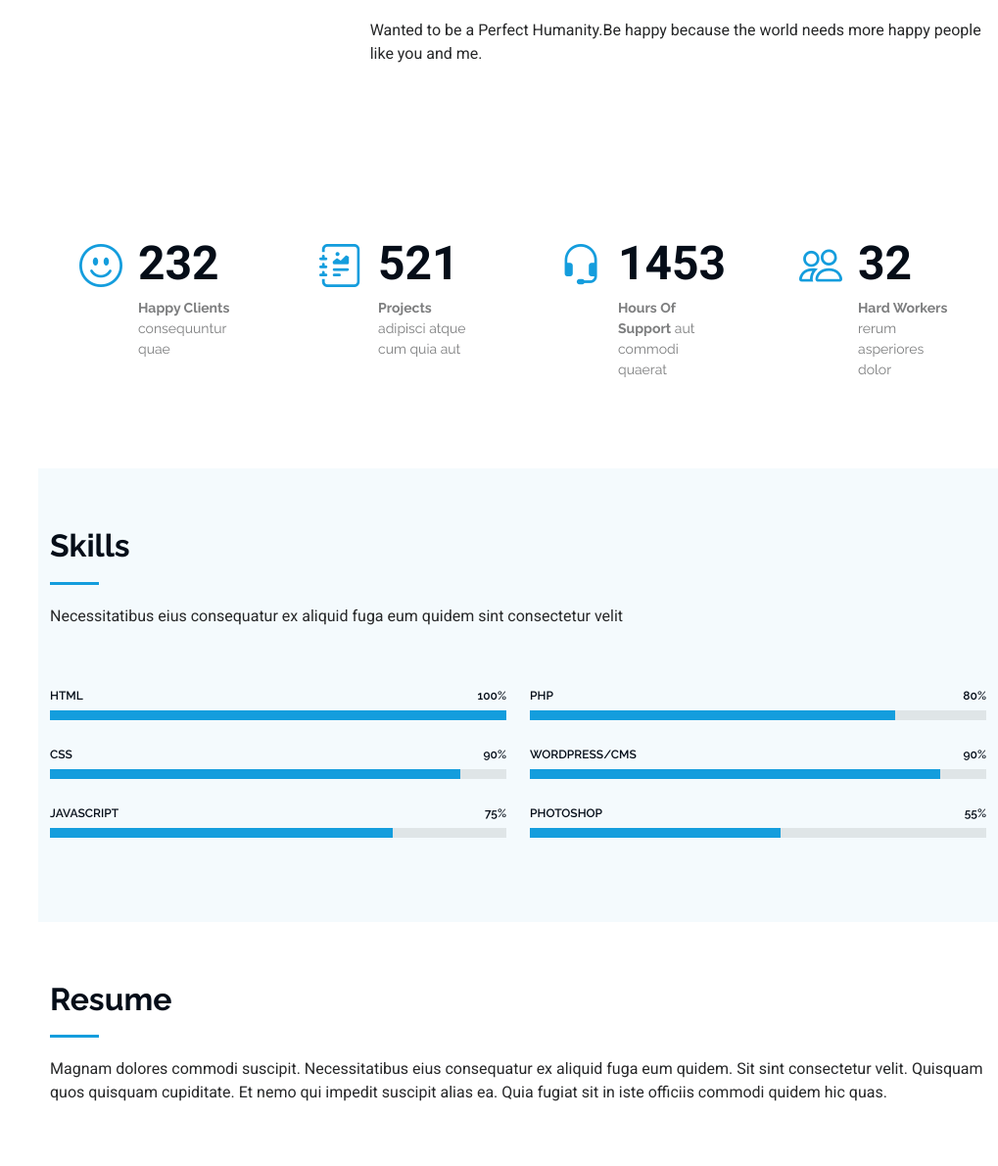
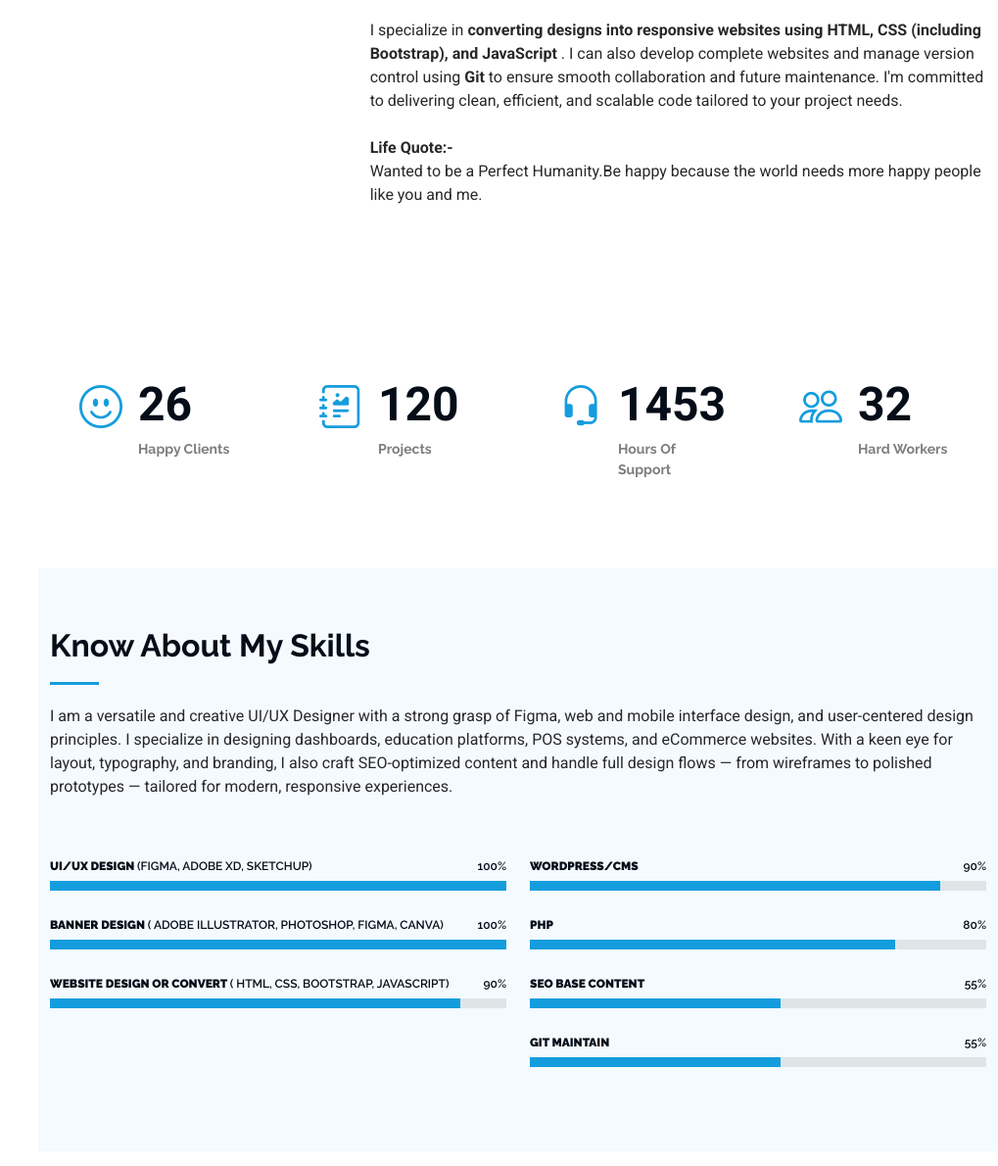
Before and after one commit to AsifMahmud251/AsifMahmud251-asif-mahmud-akash-portfolio, a plain HTML site: page index.html in a window 1280 px wide. Shown: the part 1424-2614 px from the top of the page at 98% size, without its empty margins (261-1280 px from the left). Drawn offline with Linux system fonts and the light colour scheme.

Commit message:
Update all changes

```diff
--- a/index.html
+++ b/index.html
@@ -144,6 +144,9 @@
               </div>
             </div>
             <p class="py-3">
+              I specialize in <b> converting designs into responsive websites using HTML, CSS (including Bootstrap), and JavaScript </b>. I can also develop complete websites and manage version control using <b> Git </b> to ensure smooth collaboration and future maintenance. I'm committed to delivering clean, efficient, and scalable code tailored to your project needs.
+              <br> <br>
+              <b> Life Quote:-</b> <br>
               Wanted to be a Perfect Humanity.Be happy because the world needs more happy people like you and me.
             </p>
           </div>
@@ -163,16 +166,16 @@
           <div class="col-lg-3 col-md-6">
             <div class="stats-item">
               <i class="bi bi-emoji-smile"></i>
-              <span data-purecounter-start="0" data-purecounter-end="232" data-purecounter-duration="1" class="purecounter"></span>
-              <p><strong>Happy Clients</strong> <span>consequuntur quae</span></p>
+              <span data-purecounter-start="0" data-purecounter-end="26" data-purecounter-duration="1" class="purecounter"></span>
+              <p><strong>Happy Clients</strong> <span></span></p>
             </div>
           </div><!-- End Stats Item -->
 
           <div class="col-lg-3 col-md-6">
             <div class="stats-item">
               <i class="bi bi-journal-richtext"></i>
-              <span data-purecounter-start="0" data-purecounter-end="521" data-purecounter-duration="1" class="purecounter"></span>
-              <p><strong>Projects</strong> <span>adipisci atque cum quia aut</span></p>
+              <span data-purecounter-start="0" data-purecounter-end="120" data-purecounter-duration="1" class="purecounter"></span>
+              <p><strong>Projects</strong> <span></span></p>
             </div>
           </div><!-- End Stats Item -->
 
@@ -180,7 +183,7 @@
             <div class="stats-item">
               <i class="bi bi-headset"></i>
               <span data-purecounter-start="0" data-purecounter-end="1453" data-purecounter-duration="1" class="purecounter"></span>
-              <p><strong>Hours Of Support</strong> <span>aut commodi quaerat</span></p>
+              <p><strong>Hours Of Support</strong> <span></span></p>
             </div>
           </div><!-- End Stats Item -->
 
@@ -188,7 +191,7 @@
             <div class="stats-item">
               <i class="bi bi-people"></i>
               <span data-purecounter-start="0" data-purecounter-end="32" data-purecounter-duration="1" class="purecounter"></span>
-              <p><strong>Hard Workers</strong> <span>rerum asperiores dolor</span></p>
+              <p><strong>Hard Workers</strong> <span></span></p>
             </div>
           </div><!-- End Stats Item -->
 
@@ -203,8 +206,8 @@
 
       <!-- Section Title -->
       <div class="container section-title" data-aos="fade-up">
-        <h2>Skills</h2>
-        <p>Necessitatibus eius consequatur ex aliquid fuga eum quidem sint consectetur velit</p>
+        <h2>Know About My Skills</h2>
+        <p>I am a versatile and creative UI/UX Designer with a strong grasp of Figma, web and mobile interface design, and user-centered design principles. I specialize in designing dashboards, education platforms, POS systems, and eCommerce websites. With a keen eye for layout, typography, and branding, I also craft SEO-optimized content and handle full design flows — from wireframes to polished prototypes — tailored for modern, responsive experiences.</p>
       </div><!-- End Section Title -->
 
       <div class="container" data-aos="fade-up" data-aos-delay="100">
@@ -214,23 +217,23 @@
           <div class="col-lg-6">
 
             <div class="progress">
-              <span class="skill"><span>HTML</span> <i class="val">100%</i></span>
+              <span class="skill"><span> <b> UI/UX Design  </b>(Figma, Adobe XD, sketchup)</span> <i class="val">100%</i></span>
               <div class="progress-bar-wrap">
                 <div class="progress-bar" role="progressbar" aria-valuenow="100" aria-valuemin="0" aria-valuemax="100"></div>
               </div>
             </div><!-- End Skills Item -->
 
             <div class="progress">
-              <span class="skill"><span>CSS</span> <i class="val">90%</i></span>
+              <span class="skill"><span> <b> Banner Design </b> ( Adobe Illustrator, Photoshop, Figma, Canva)</span> <i class="val">100%</i></span>
               <div class="progress-bar-wrap">
-                <div class="progress-bar" role="progressbar" aria-valuenow="90" aria-valuemin="0" aria-valuemax="100"></div>
+                <div class="progress-bar" role="progressbar" aria-valuenow="100" aria-valuemin="0" aria-valuemax="100"></div>
               </div>
             </div><!-- End Skills Item -->
 
             <div class="progress">
-              <span class="skill"><span>JavaScript</span> <i class="val">75%</i></span>
+              <span class="skill"><span> <b> Website Design or Convert </b> ( Html, Css, Bootstrap, Javascript)</span> <i class="val">90%</i></span>
               <div class="progress-bar-wrap">
-                <div class="progress-bar" role="progressbar" aria-valuenow="75" aria-valuemin="0" aria-valuemax="100"></div>
+                <div class="progress-bar" role="progressbar" aria-valuenow="90" aria-valuemin="0" aria-valuemax="100"></div>
               </div>
             </div><!-- End Skills Item -->
 
@@ -238,22 +241,28 @@
 
           <div class="col-lg-6">
 
+           <div class="progress">
+              <span class="skill"><span> <b> WordPress/CMS </b></span> <i class="val">90%</i></span>
+              <div class="progress-bar-wrap">
+                <div class="progress-bar" role="progressbar" aria-valuenow="90" aria-valuemin="0" aria-valuemax="100"></div>
+              </div>
+            </div><!-- End Skills Item -->
             <div class="progress">
-              <span class="skill"><span>PHP</span> <i class="val">80%</i></span>
+              <span class="skill"><span><b> PHP </b></span> <i class="val">80%</i></span>
               <div class="progress-bar-wrap">
                 <div class="progress-bar" role="progressbar" aria-valuenow="80" aria-valuemin="0" aria-valuemax="100"></div>
               </div>
             </div><!-- End Skills Item -->
 
             <div class="progress">
-              <span class="skill"><span>WordPress/CMS</span> <i class="val">90%</i></span>
+              <span class="skill"><span> <b> SEO Base Content </b> </span> <i class="val">55%</i></span>
               <div class="progress-bar-wrap">
-                <div class="progress-bar" role="progressbar" aria-valuenow="90" aria-valuemin="0" aria-valuemax="100"></div>
+                <div class="progress-bar" role="progressbar" aria-valuenow="55" aria-valuemin="0" aria-valuemax="100"></div>
               </div>
             </div><!-- End Skills Item -->
 
             <div class="progress">
-              <span class="skill"><span>Photoshop</span> <i class="val">55%</i></span>
+              <span class="skill"><span> <b> Git Maintain </b> </span> <i class="val">55%</i></span>
               <div class="progress-bar-wrap">
                 <div class="progress-bar" role="progressbar" aria-valuenow="55" aria-valuemin="0" aria-valuemax="100"></div>
               </div>
```
